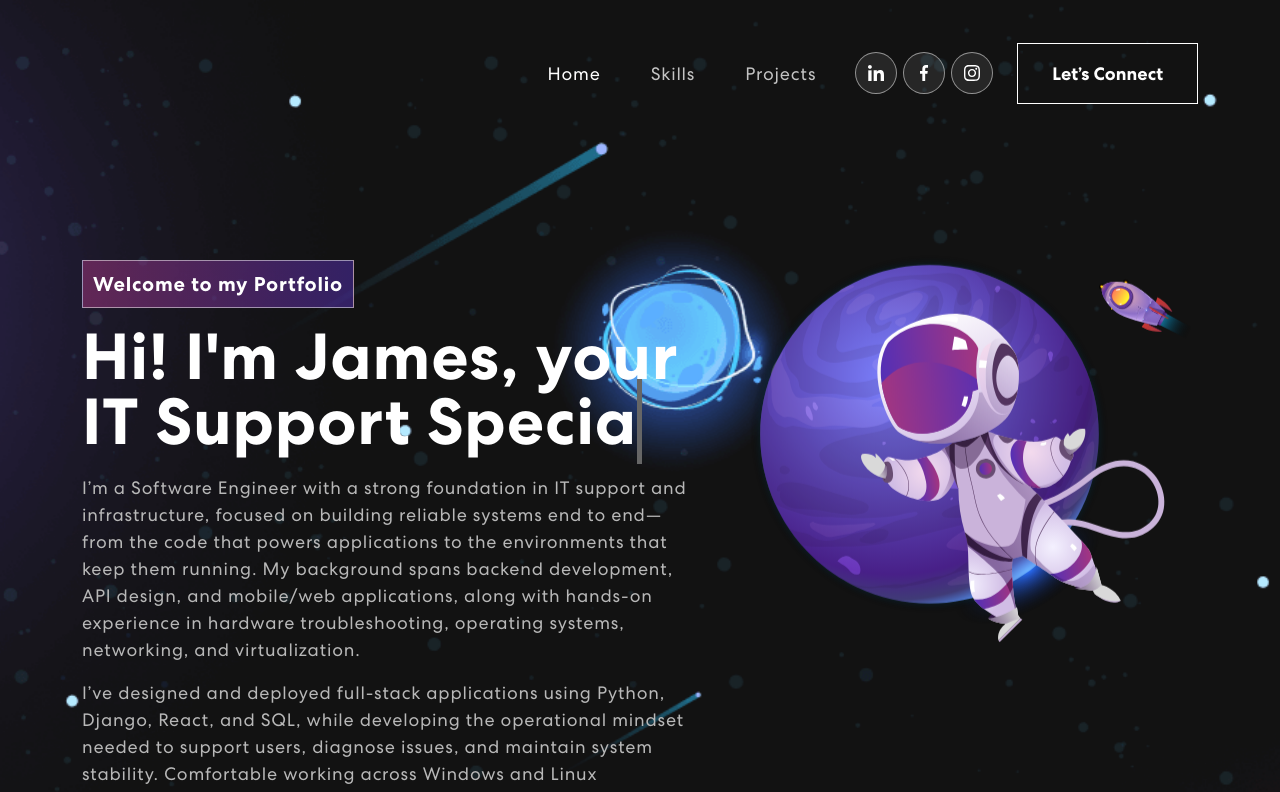
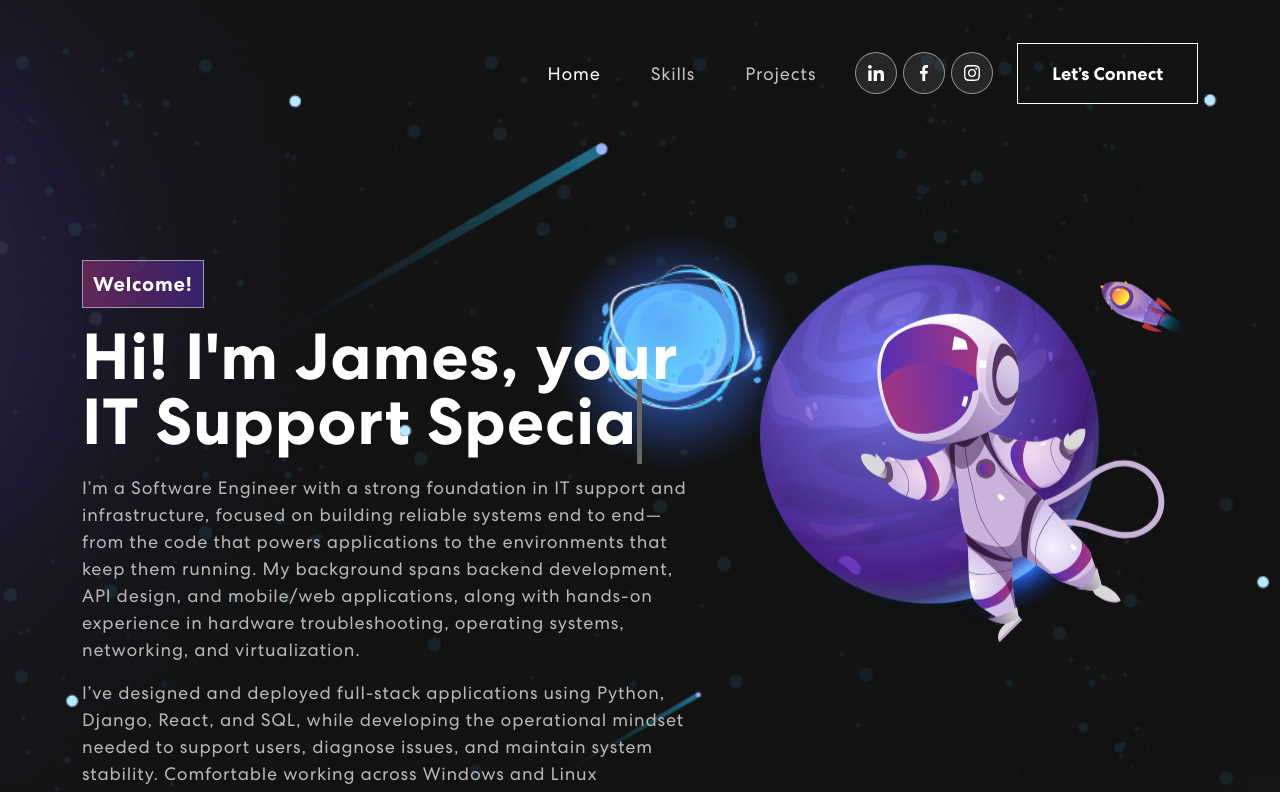
Before and after one commit to JSander72/Personal-Portfolio, a React (Create React App) app: page / in a window 1280 px wide. Shown: the top 792 px of the page. Built offline with nearby package versions, Linux system fonts and the light colour scheme.

Commit message:
feat: update tagline in Banner component for improved brevity

```diff
--- a/src/components/Banner.js
+++ b/src/components/Banner.js
@@ -52,7 +52,7 @@ export const Banner = () => {
             <TrackVisibility>
               {({ isVisible }) =>
               <div className={isVisible ? "animate__animated animate__fadeIn" : ""}>
-                <span className="tagline">Welcome to my Portfolio</span>
+                <span className="tagline">Welcome!</span>
                 <h1>{`Hi! I'm James, your`} <span className="txt-rotate" dataPeriod="1000" data-rotate='[ "IT Support Specialist", "Software Engineer", "System Adminstrator",  ]'><span className="wrap">{text}</span></span></h1>
                   <p>
                   I’m a Software Engineer with a strong foundation in IT support and infrastructure, focused on building reliable systems end to end—from the code that powers applications to the environments that keep them running. My background spans backend development, API design, and mobile/web applications, along with hands-on experience in hardware troubleshooting, operating systems, networking, and virtualization.
```
